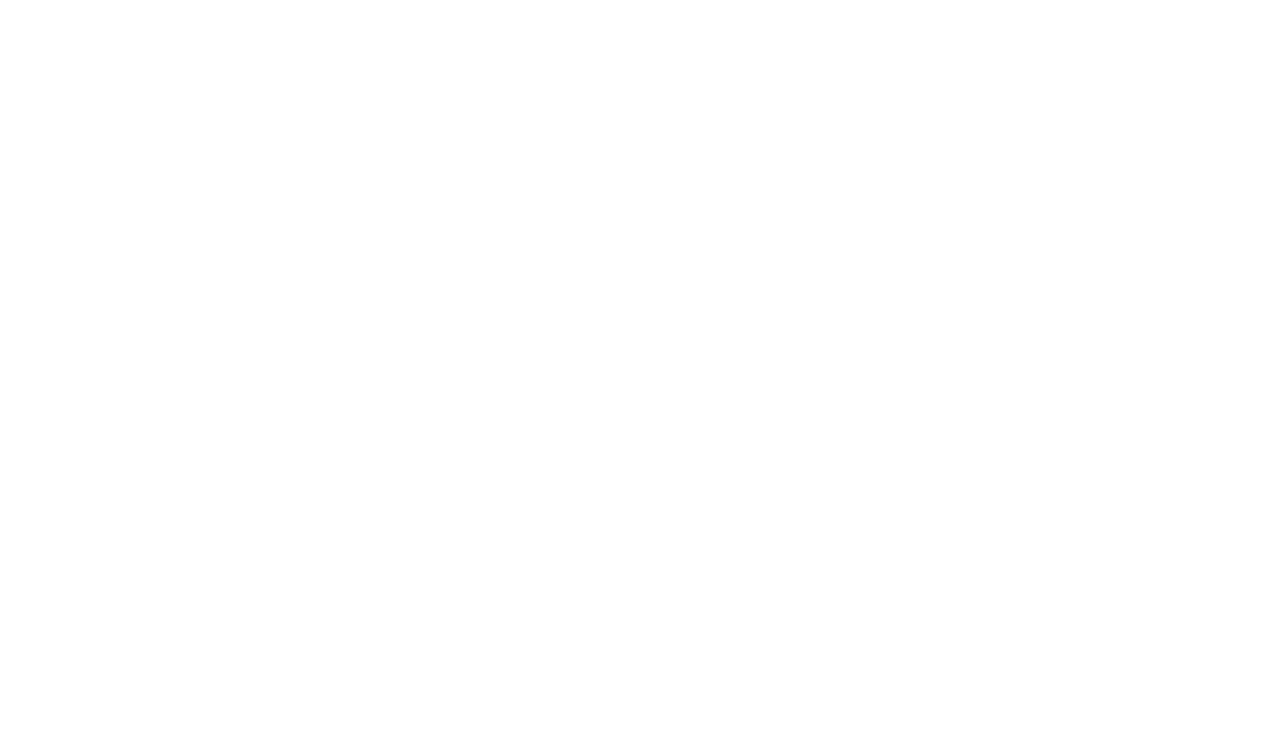
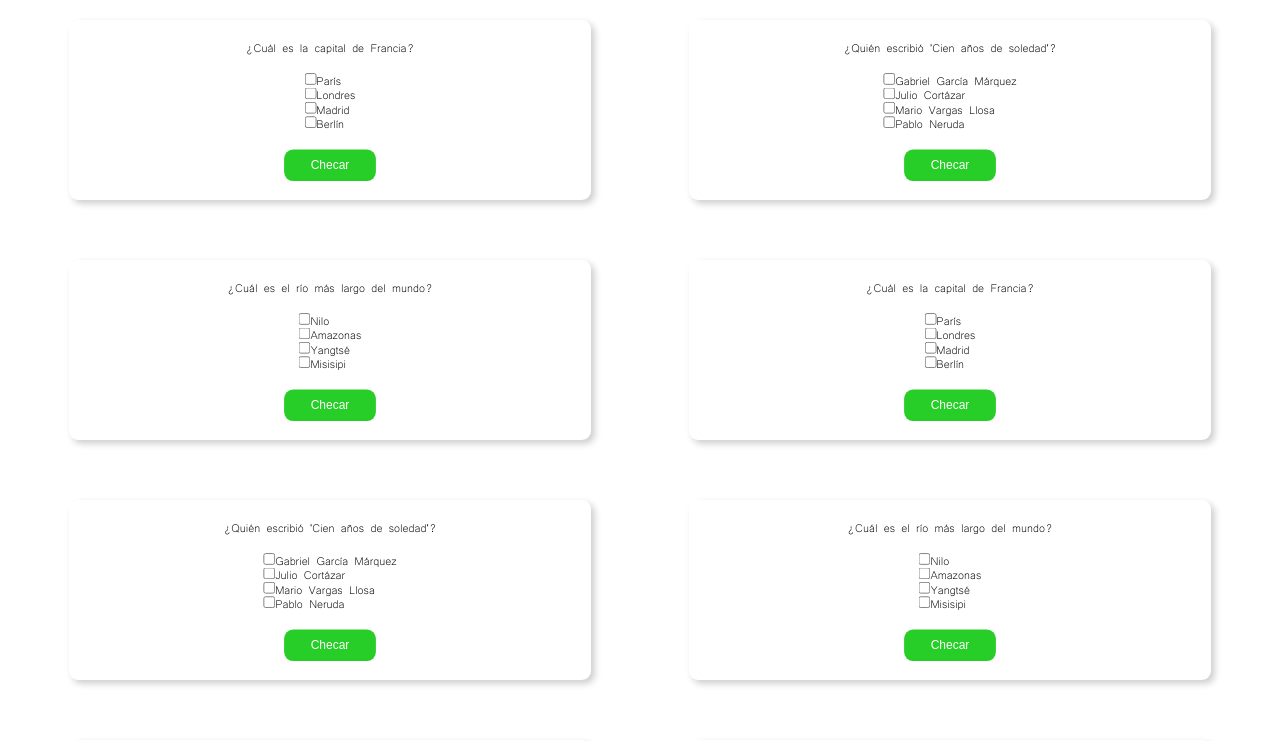
Before and after one commit to oscarcm1/landingpage, a React (Vite) app: page / in a window 1280 px wide. Shown: the top 741 px of the page. Built offline with nearby package versions, Linux system fonts and the light colour scheme.

Commit message:
answers and questions v1

```diff
--- a/index.html
+++ b/index.html
@@ -9,7 +9,7 @@
     <link rel="icon" type="image/png" href="/icon.svg" />
     <link   rel="apple-touch-icon"   sizes="120x120"   href="/apple-touch-icon-120x120-precomposed.svg" />
     <link rel="apple-touch-icon" sizes="152x152" href="/apple-touch-icon-152x152-precomposed.svg"/>
-    <title>Digital Design</title>
+    <title>OCM</title>
     <script src="https://cdnjs.cloudflare.com/ajax/libs/jquery/3.7.0/jquery.min.js" charset="utf-8"></script>
 
   </head>
--- a/src/App.css
+++ b/src/App.css
@@ -1,14 +1,9 @@
 @font-face {
-  font-family: "Louis-Bold";
-  src: url("./assets/fonts/Louis-Bold.ttf") format("truetype");
+  font-family: "MSI";
+  src: url("./assets/fonts/msyi.ttf") format("truetype");
   font-display: swap;
 }
 
-@font-face {
-  font-family: "Louis-Italic";
-  src: url("./assets/fonts/Louis-Italic.ttf") format("truetype");
-  font-display: swap;
-}
 * {
   margin: 0;
   padding: 0;
@@ -24,3 +19,102 @@
   box-sizing: border-box;
   background-color: rgb(255, 255, 255);
 }
+
+.container {
+  position: relative;
+  width: 100%;
+  font-family: MSI;
+}
+
+.card {
+  position: relative;
+  width: 100%;
+  height: 100vh;
+  display: flex;
+  justify-content: center;
+  align-items: center;
+  gap: 40px;
+  padding: 10px;
+  flex-wrap: wrap;
+
+
+}
+
+.format {
+   position: relative;
+   display: flex;
+   flex-direction: column;
+   justify-content: space-around;
+   align-items: center;
+   gap: 20px;
+   width: calc(50% - 50px);
+   height: 200px;
+   background-color: rgb(255, 255, 255);
+   box-shadow: 4px 4px 8px rgba(0, 0, 0, 0.2);
+   border-radius: 10px;
+   padding: 20px;
+   -webkit-border-radius: 10px;
+   -moz-border-radius: 10px;
+   -ms-border-radius: 10px;
+   -o-border-radius: 10px;
+   scale: .9;
+   transition: 1s;
+   -webkit-transition: 1s;
+   -moz-transition: 1s;
+   -ms-transition: 1s;
+   -o-transition: 1s;
+}
+
+ .format:hover{
+  scale: 1;
+  transition: 1s;
+  -webkit-transition: 1s;
+  -moz-transition: 1s;
+  -ms-transition: 1s;
+  -o-transition: 1s;
+}
+ .ask p {
+   font-weight: bold;
+ }
+
+
+.btn{
+  display: flex;
+  justify-content: center;
+  align-items: center;
+}
+
+.btn button{
+  border: none;
+  padding: 10px 30px;
+  background-color: rgb(39, 206, 39);
+  border-radius: 10px;
+  -webkit-border-radius: 10px;
+  -moz-border-radius: 10px;
+  -ms-border-radius: 10px;
+  -o-border-radius: 10px;
+  color: white;
+  cursor: pointer;
+
+
+}
+
+.checkbox{
+  display: flex;
+  flex-direction: column;
+  gap:10;
+}
+
+
+
+.format.success{
+  background-color: rgba(108, 223, 108, 0.568);
+}
+
+.format.error{
+  background-color: rgba(255, 117, 117, 0.596);
+}
+
+.answer.success{
+  background-color: black;
+}
--- a/src/App.jsx
+++ b/src/App.jsx
@@ -1,13 +1,98 @@
-
-import './App.css'
+import React, { useState } from 'react';
+import './App.css';
+import { Data } from './data/Data';
 
 function App() {
+  const [respuestasSeleccionadas, setRespuestasSeleccionadas] = useState([]);
+
+  const manejarSeleccion = (opcion, preguntaIndex) => {
+    // Actualizar el estado de las respuestas seleccionadas
+    setRespuestasSeleccionadas((prevRespuestas) => {
+      const nuevasRespuestas = [...prevRespuestas];
+      nuevasRespuestas[preguntaIndex] = opcion;
+      return nuevasRespuestas;
+    });
+  };
+
+  const Validar = (preguntaIndex) => {
+    // Validar la pregunta actual
+
+    let active = ".format:nth-child(" + (preguntaIndex + 1) + ")";
+
+    const respuestaCorrecta = Data[preguntaIndex].answer;
+    const respuestaSeleccionada = respuestasSeleccionadas[preguntaIndex];
+
+    console.log(respuestaCorrecta);
+    console.log(respuestaSeleccionada);
+
+    if (respuestaCorrecta === respuestaSeleccionada) {
+      console.log(`Pregunta ${preguntaIndex + 1}: Correcta`);
+      // document.querySelector(".format" ).classList.toggle("success");
+
+      document.querySelector(active).classList.toggle("success");
+
+
+
+    } else {
+      console.log(`Pregunta ${preguntaIndex + 1}: Incorrecta`);
+      // document.querySelector(".format").classList.toggle("error");
+      document.querySelector(active).classList.toggle("error");
+    }
+
+  };
 
   return (
     <div className='container'>
-
+      <div className='card'>
+        {Data.map((pregunta, index) => (
+          <div className='format' key={index}>
+            <p>{pregunta.question}</p>
+            <div className='answer'>
+              {pregunta.answers.map((ans, i) => (
+                <div key={i} className='checkbox'>
+                  <div>
+                    <input
+                      type="checkbox"
+                      name={`pregunta_${index}_opcion_A`}
+                      onChange={() => manejarSeleccion('A', index)}
+                    />
+                    {ans.A}
+                  </div>
+                  <div>
+                    <input
+                      type="checkbox"
+                      name={`pregunta_${index}_opcion_B`}
+                      onChange={() => manejarSeleccion('B', index)}
+                    />
+                    {ans.B}
+                  </div>
+                  <div>
+                    <input
+                      type="checkbox"
+                      name={`pregunta_${index}_opcion_C`}
+                      onChange={() => manejarSeleccion('C', index)}
+                    />
+                    {ans.C}
+                  </div>
+                  <div>
+                    <input
+                      type="checkbox"
+                      name={`pregunta_${index}_opcion_D`}
+                      onChange={() => manejarSeleccion('D', index)}
+                    />
+                    {ans.D}
+                  </div>
+                </div>
+              ))}
+            </div>
+            <div className='btn'>
+              <button onClick={() => Validar(index)}>Checar</button>
+            </div>
+          </div>
+        ))}
+      </div>
     </div>
-  )
+  );
 }
 
-export default App
+export default App;
--- /dev/null
+++ b/src/data/Data.jsx
@@ -0,0 +1,115 @@
+export const Data = [
+    {
+      "question": "¿Cuál es la capital de Francia?",
+      "answer":"A",
+      "answers": [
+        {
+          "A": "París",
+          "B": "Londres",
+          "C": "Madrid",
+          "D": "Berlín"
+        }
+      ]
+    },
+    {
+      "question": "¿Quién escribió 'Cien años de soledad'?",
+      "answer":"A",
+      "answers": [
+        {
+          "A": "Gabriel García Márquez",
+          "B": "Julio Cortázar",
+          "C": "Mario Vargas Llosa",
+          "D": "Pablo Neruda"
+        }
+      ]
+    },
+    {
+      "question": "¿Cuál es el río más largo del mundo?",
+      "answer":"A",
+      "answers": [
+        {
+          "A": "Nilo",
+          "B": "Amazonas",
+          "C": "Yangtsé",
+          "D": "Misisipi"
+        }
+      ]
+    },
+
+
+    {
+        "question": "¿Cuál es la capital de Francia?",
+        "answer":"A",
+        "answers": [
+          {
+            "A": "París",
+            "B": "Londres",
+            "C": "Madrid",
+            "D": "Berlín"
+          }
+        ]
+      },
+      {
+        "question": "¿Quién escribió 'Cien años de soledad'?",
+        "answer":"A",
+        "answers": [
+          {
+            "A": "Gabriel García Márquez",
+            "B": "Julio Cortázar",
+            "C": "Mario Vargas Llosa",
+            "D": "Pablo Neruda"
+          }
+        ]
+      },
+      {
+        "question": "¿Cuál es el río más largo del mundo?",
+        "answer":"A",
+        "answers": [
+          {
+            "A": "Nilo",
+            "B": "Amazonas",
+            "C": "Yangtsé",
+            "D": "Misisipi"
+          }
+        ]
+      },
+      {
+        "question": "¿Cuál es la capital de Francia?",
+        "answer":"A",
+        "answers": [
+          {
+            "A": "París",
+            "B": "Londres",
+            "C": "Madrid",
+            "D": "Berlín"
+          }
+        ]
+      },
+      {
+        "question": "¿Quién escribió 'Cien años de soledad'?",
+        "answer":"A",
+        "answers": [
+          {
+            "A": "Gabriel García Márquez",
+            "B": "Julio Cortázar",
+            "C": "Mario Vargas Llosa",
+            "D": "Pablo Neruda"
+          }
+        ]
+      },
+      {
+        "question": "¿Cuál es el río más largo del mundo?",
+        "answer":"A",
+        "answers": [
+          {
+            "A": "Nilo",
+            "B": "Amazonas",
+            "C": "Yangtsé",
+            "D": "Misisipi"
+          }
+        ]
+      },
+
+
+
+  ]
```
Also changed, not shown: src/assets/fonts/Louis-Italic.ttf (deleted), src/assets/fonts/msyi.ttf (added).
